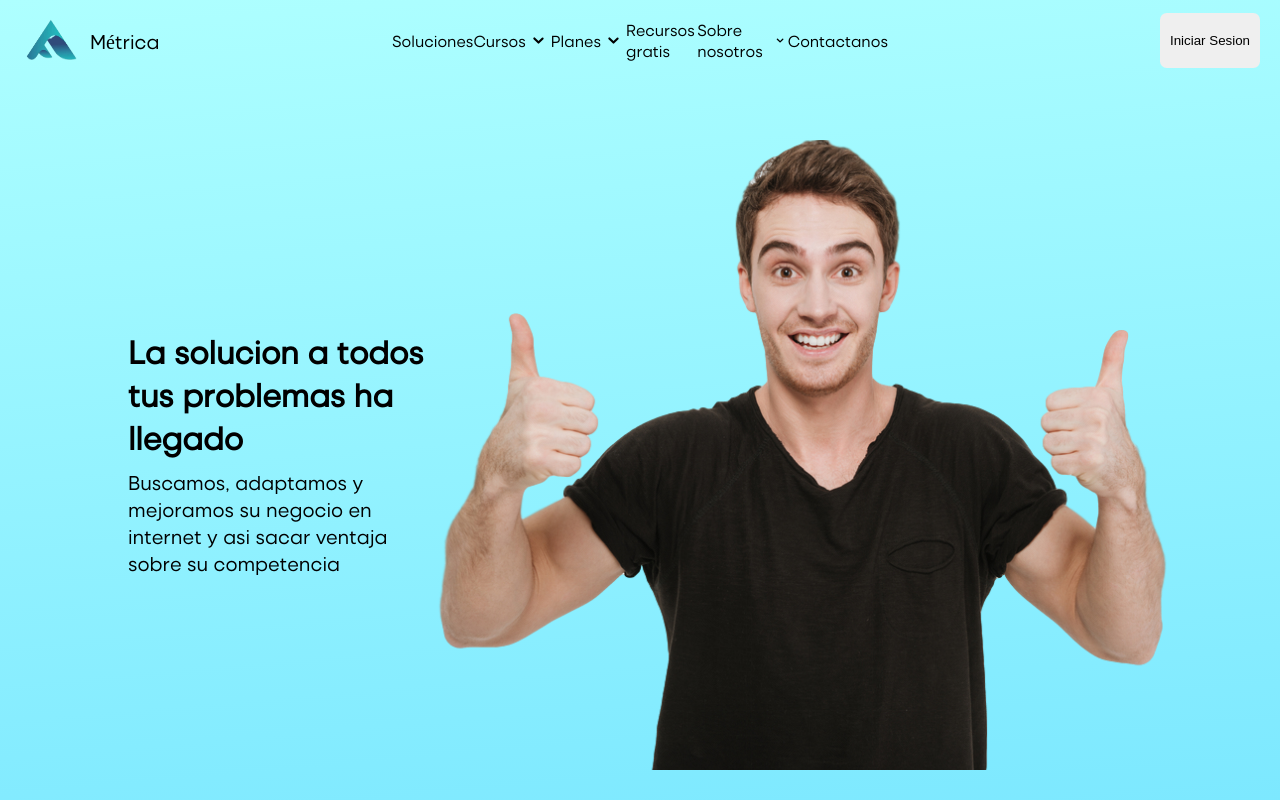
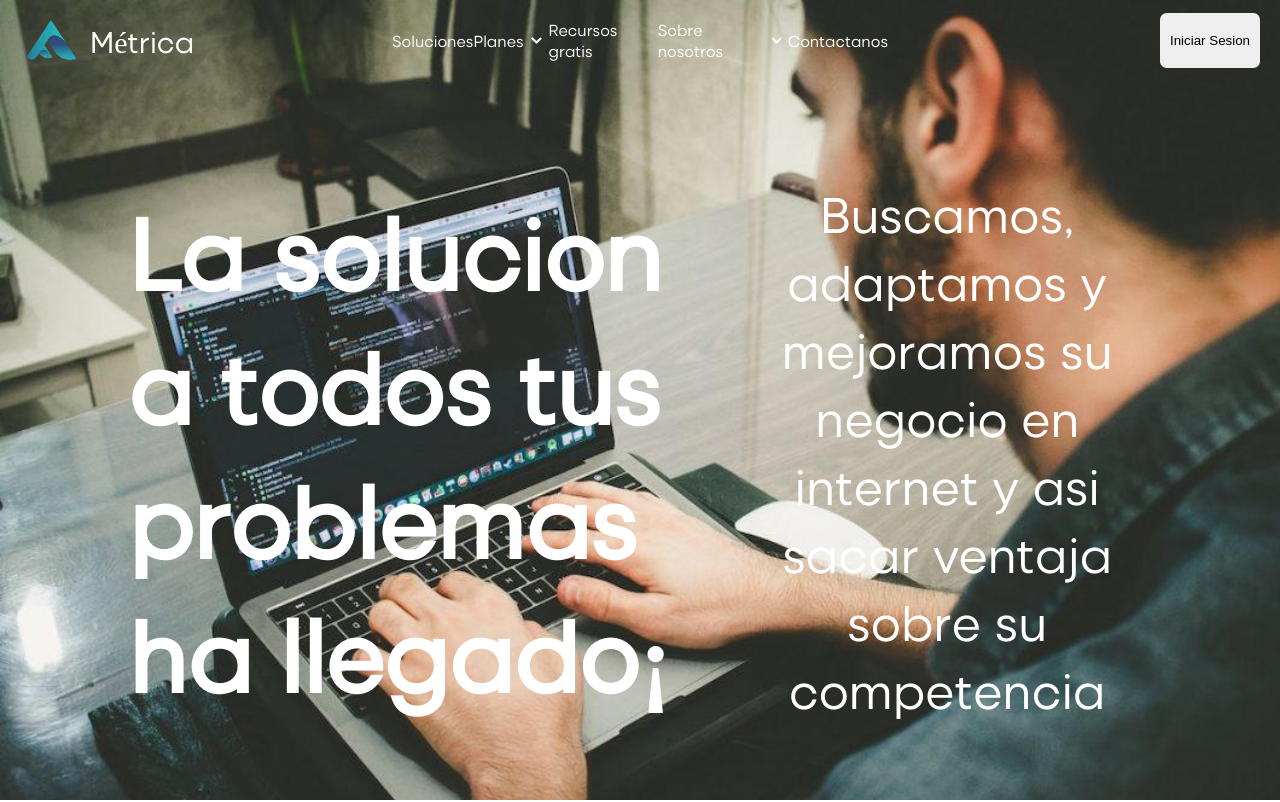
Before and after one commit to adrian411997/protitpo-pagina, a React (Create React App) app: page / in a window 1280 px wide. Shown: the top 802 px of the page. Built offline with nearby package versions, Linux system fonts and the light colour scheme.

Commit message:
changeImage

```diff
--- a/src/components/Footer/Footer.jsx
+++ b/src/components/Footer/Footer.jsx
@@ -28,7 +28,7 @@ const Footer = () => {
               </h3>
               <div className="email-contact">
                 <a href="mailto:metrica.agenciamkt@gmail.com">
-                metrica.agenciamkt@gmail.com
+                  metrica.agenciamkt@gmail.com
                 </a>
               </div>
             </div>
--- a/src/components/header/Header.css
+++ b/src/components/header/Header.css
@@ -2,6 +2,7 @@
   display: flex;
   padding: 10px 0px;
   border: none;
+  color: white;
 }
 .icon {
   width: 30%;
@@ -12,7 +13,7 @@
 }
 .titulo {
   padding-left: 10px;
-  font-size: 20px;
+  font-size: 30px;
 }
 .pest {
   width: 40%;
@@ -147,4 +148,8 @@ p > span {
   top: 0;
   width: 100%;
   z-index: 2;
+  color: black;
 }
+.sticky > .pest > .enlaces > .navbar > li > svg {
+  fill: black;
+}
--- a/src/components/header/Header.jsx
+++ b/src/components/header/Header.jsx
@@ -25,10 +25,10 @@ const Header = () => {
           <ul className="navbar">
             <li>Soluciones</li>
             <li className="cursos">
-              Cursos
+              {/* Cursos
               <svg width={25} height={25} viewBox="0 0 24 24">
                 <path d="M12,15a1,1,0,0,1-.71-.29l-4-4A1,1,0,0,1,8.71,9.29L12,12.59l3.29-3.29a1,1,0,0,1,1.41,1.41l-4,4A1,1,0,0,1,12,15Z" />
-              </svg>
+              </svg>*/}
               <ul className="submenu">
                 <li>Marketing</li>
                 <li>Programacion</li>
@@ -39,7 +39,7 @@ const Header = () => {
             </li>
             <li className="plans">
               Planes
-              <svg width={25} height={25} viewBox="0 0 24 24">
+              <svg width={25} height={25} viewBox="0 0 24 24" fill="#FFFFFF">
                 <path d="M12,15a1,1,0,0,1-.71-.29l-4-4A1,1,0,0,1,8.71,9.29L12,12.59l3.29-3.29a1,1,0,0,1,1.41,1.41l-4,4A1,1,0,0,1,12,15Z" />
               </svg>
               <ul className="submenu">
@@ -52,7 +52,7 @@ const Header = () => {
             <li>Recursos gratis</li>
             <li className="team">
               Sobre nosotros
-              <svg width={25} height={25} viewBox="0 0 24 24">
+              <svg width={25} height={25} viewBox="0 0 24 24" fill="#FFFFFF">
                 <path d="M12,15a1,1,0,0,1-.71-.29l-4-4A1,1,0,0,1,8.71,9.29L12,12.59l3.29-3.29a1,1,0,0,1,1.41,1.41l-4,4A1,1,0,0,1,12,15Z" />
               </svg>
               <ul className="submenu">
--- a/src/components/main/Home/Portada/Portada.css
+++ b/src/components/main/Home/Portada/Portada.css
@@ -1,6 +1,9 @@
 /* Main Div */
 .welcomePart {
   height: 100vh;
+  background-image: url("../../../images/images2.jpg");
+  background-repeat: no-repeat;
+  background-size: cover;
 }
 /* content */
 .content {
@@ -9,21 +12,30 @@
   justify-content: center;
   align-items: center;
   margin: 50px 0px;
+  height: 80%;
 }
 
 /* Portada */
 .portada {
-  margin: 10px 0px;
+  height: 100%;
   display: flex;
   width: 80%;
+  align-items: center;
+  justify-content: center;
+}
+.title-writing {
+  font-size: 50px;
+  font-weight: 900;
+  color: white;
 }
 .writing {
-  width: 30%;
+  width: 60%;
 }
 .image {
   text-align: center;
-  width: 70%;
+  width: 40%;
   animation: fadeInRight 1s ease-in-out;
+  color: white;
 }
 .writing {
   display: flex;
@@ -33,7 +45,7 @@
 }
 .body-writing {
   padding: 10px 0px;
-  font-size: 20px;
+  font-size: 50px;
 }
 /* Animations */
 @keyframes fadeInRight {
--- a/src/components/main/Home/Portada/Portada.jsx
+++ b/src/components/main/Home/Portada/Portada.jsx
@@ -1,7 +1,8 @@
 import React from "react";
 import Header from "../../../header/Header";
-import emocion from "../../../images/emocion.png";
+
 import "./Portada.css";
+
 const Portada = () => {
   return (
     <div className="welcomePart">
@@ -10,15 +11,14 @@ const Portada = () => {
         <div className="portada">
           <div className="writing">
             <div className="title-writing">
-              <h1> La solucion a todos tus problemas ha llegado</h1>
+              <h1> La solucion a todos tus problemas ha llegado¡</h1>
             </div>
+          </div>
+          <div className="image">
             <div className="body-writing">
               Buscamos, adaptamos y mejoramos su negocio en internet y asi sacar
               ventaja sobre su competencia
             </div>
-          </div>
-          <div className="image">
-            <img src={emocion} alt="emocion" />
           </div>
         </div>
       </div>
```
Also changed, not shown: src/components/images/images.jpg (added), src/components/images/images2.jpg (added).
